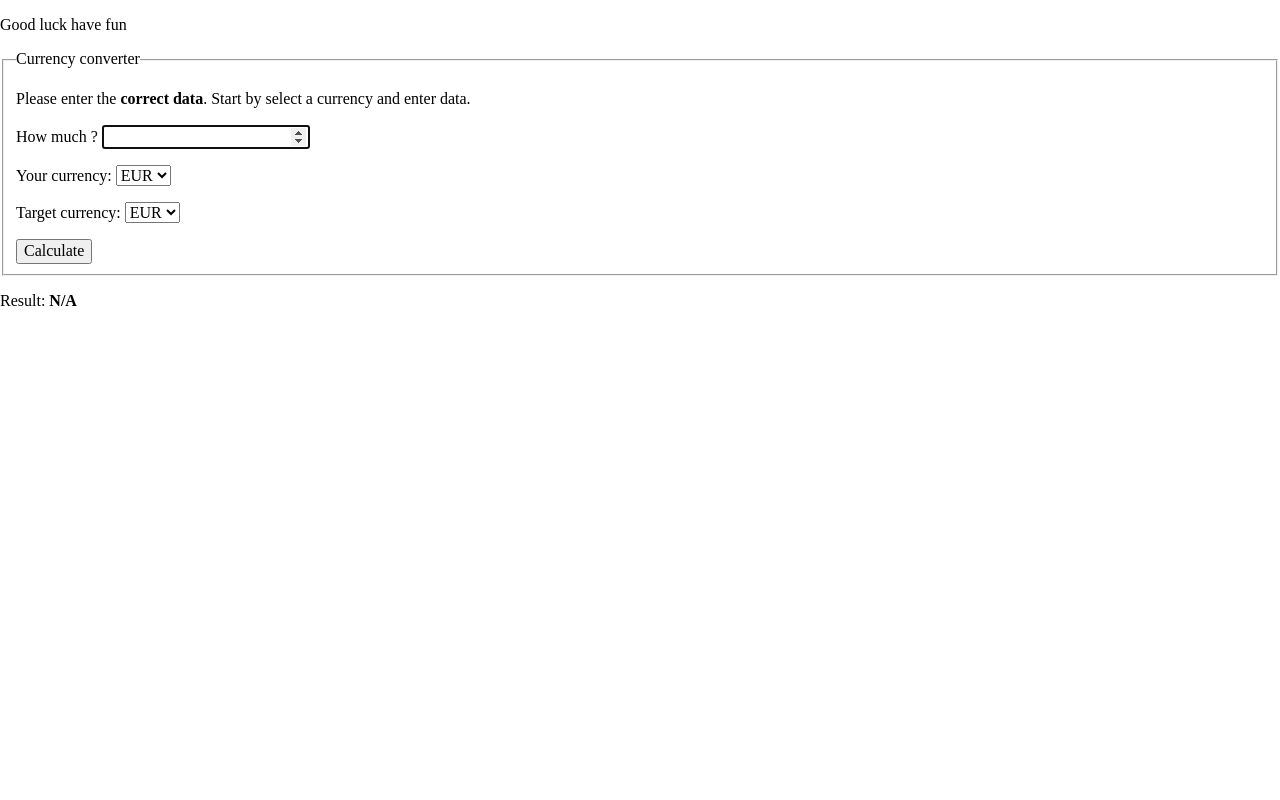
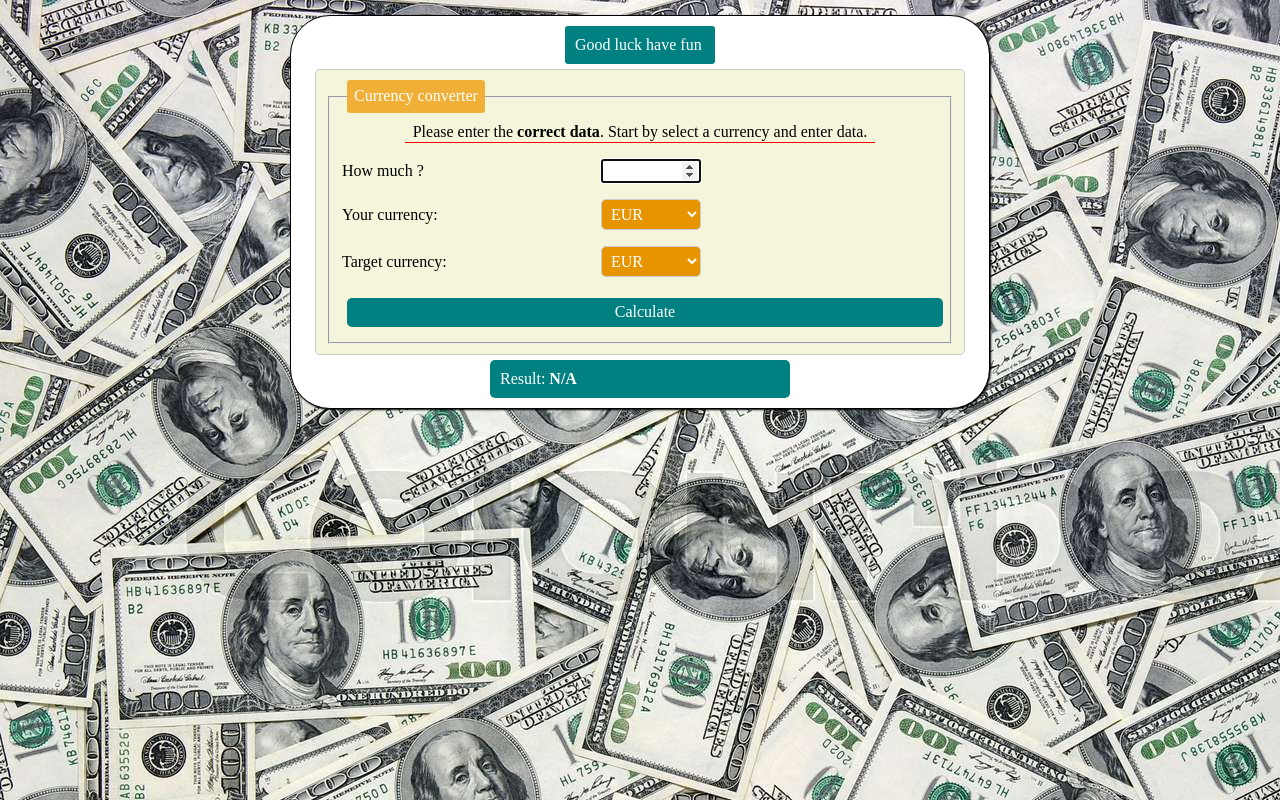
Before and after one commit to Arkadiusz0809/Currency_converter, a plain HTML site: page index.html in a window 1280 px wide. Drawn offline with nearby package versions, Linux system fonts and the light colour scheme; the site is published under a folder, as on GitHub Pages, so addresses that start at the root find nothing.

Commit message:
corrected names

```diff
--- a/index.html
+++ b/index.html
@@ -3,10 +3,10 @@
 <head>
     <meta charset="UTF-8">
     <meta http-equiv="X-UA-Compatible" content="IE=edge">
-    <link href="/css/form.css" rel="stylesheet">
-    <link href="/css/style.css" rel="stylesheet">
-    <link rel="icon" href="/image/photo.png" >
-    <meta property="og:image" content="/image/photo.png">
+    <link href="css/form.css" rel="stylesheet">
+    <link href="css/style.css" rel="stylesheet">
+    <link rel="icon" href="image/photo.png" >
+    <meta property="og:image" content="image/photo.png">
     <link rel="stylesheet" href="https://cdnjs.cloudflare.com/ajax/libs/normalize/8.0.1/normalize.css"
         integrity="sha512-oHDEc8Xed4hiW6CxD7qjbnI+B07vDdX7hEPTvn9pSZO1bcRqHp8mj9pyr+8RVC2GmtEfI2Bi9Ke9Ass0as+zpg=="
         crossorigin="anonymous" referrerpolicy="no-referrer" />
```
